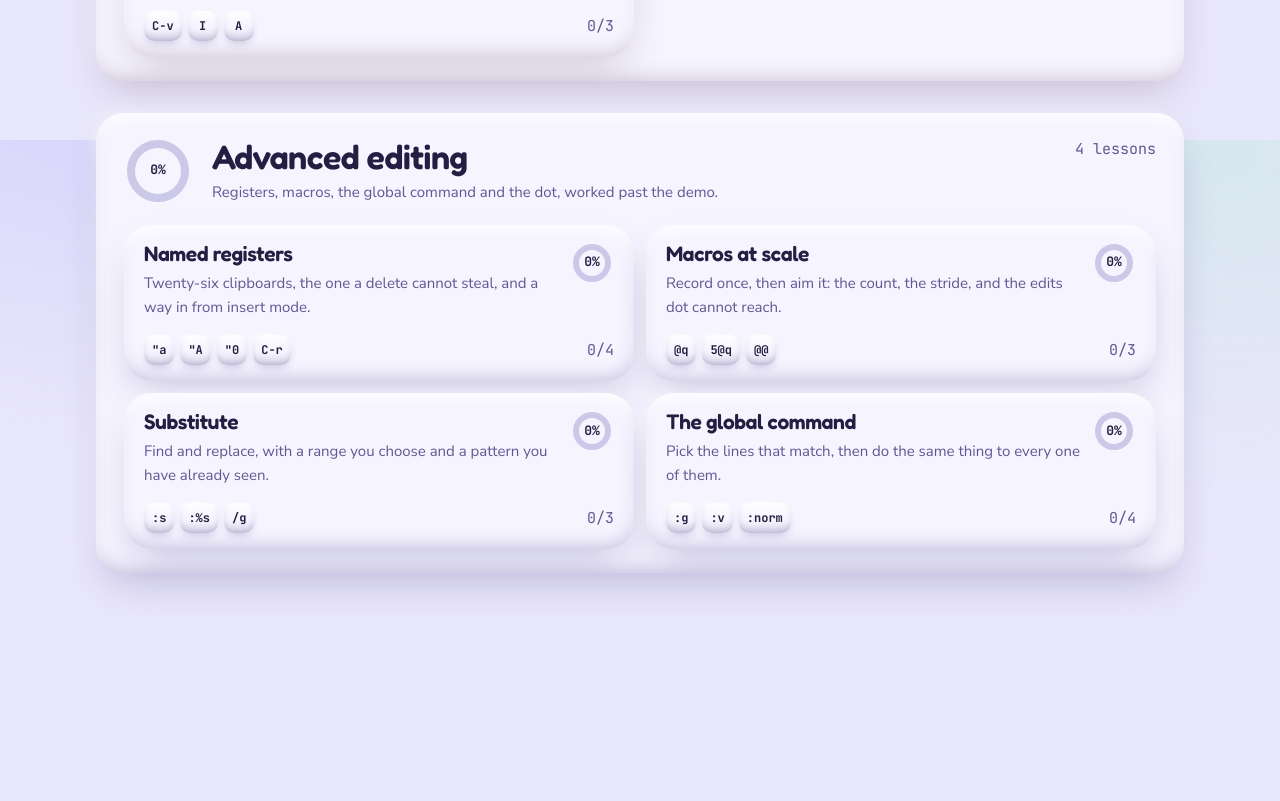
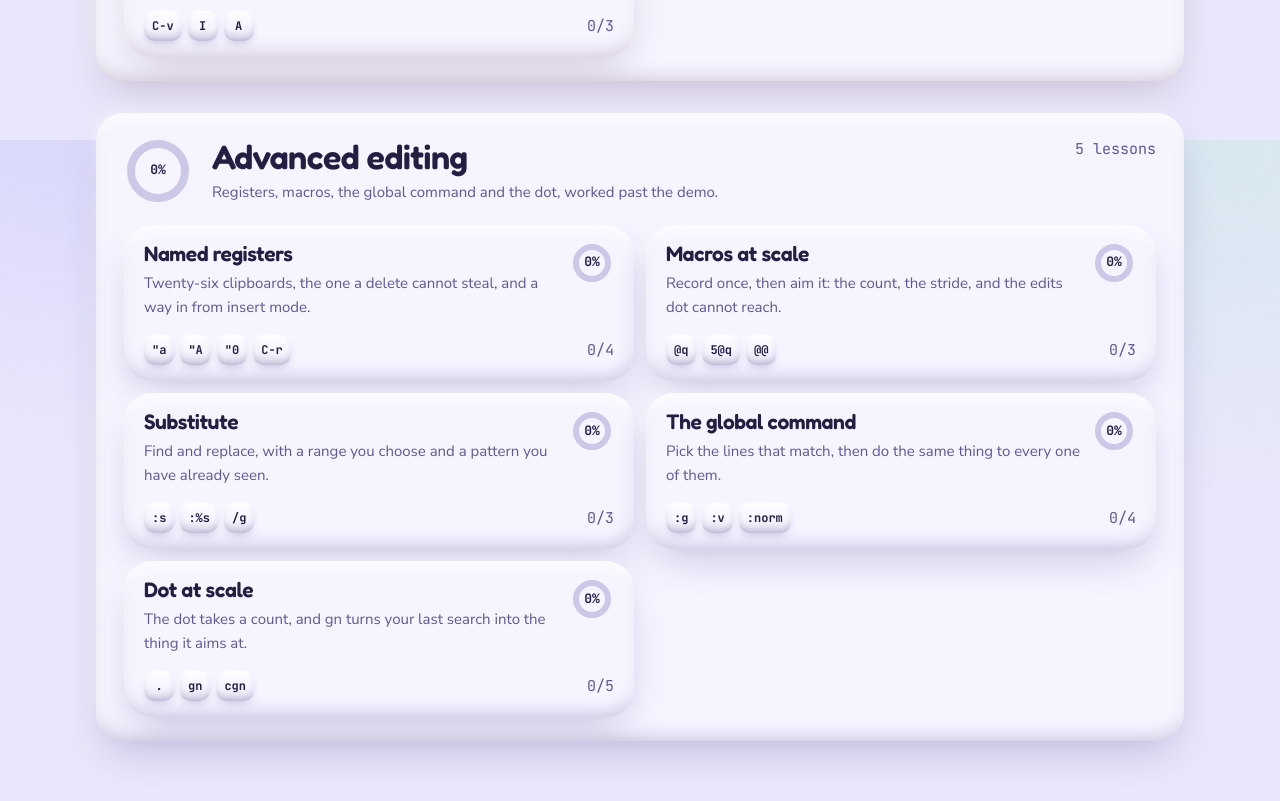
Before and after one commit to DragonUncaged/Vim-Motion, a Next.js app: page /learn in a window 1280 px wide. Shown: the part 4660-5461 px from the top of the page. Before the commit the page ends 5329 px from the top, so only its background shows below. Built offline with nearby package versions, Linux system fonts and the light colour scheme.

Commit message:
Dot at scale lesson

```diff
--- /dev/null
+++ b/content/lessons/advanced/dot-at-scale.ts
@@ -0,0 +1,139 @@
+import type { Lesson } from '../../types';
+
+export const lesson: Lesson = {
+  slug: 'dot-at-scale',
+  title: 'Dot at scale',
+  module: 'advanced',
+  order: 5,
+  keys: ['.', 'gn', 'cgn'],
+  summary: 'The dot takes a count, and gn turns your last search into the thing it aims at.',
+  language: 'text',
+  explanation: [
+    {
+      heading: 'The dot carries the count',
+      body:
+        'Repeat a counted change and the count comes with it: [[3dd]] then [[.]] is six lines ' +
+        'gone. Give the dot a count of its own and that one wins instead — [[dw]] then [[3.]] ' +
+        'deletes three more words, not one. So the count is part of the change, and you can ' +
+        'change your mind about it on the way.',
+    },
+    {
+      heading: 'Search, change, then n and dot',
+      body:
+        'The pairing worth building a habit around is [[/]] to find the first one, the change, ' +
+        'then [[n]] [[.]] [[n]] [[.]] down the file. Two keys per fix, and you see each one ' +
+        'before it happens — which is the difference between this and a `:%s` that has already ' +
+        'edited nine places you were not looking at.',
+    },
+    {
+      heading: 'gn removes the n',
+      body:
+        '[[gn]] selects the next match of your last search — the one you are on, if you are on ' +
+        'one. So [[cgn]] changes it, [[dgn]] deletes it, and because that is a single change, ' +
+        '[[.]] finds the **next** match and does it again. Search once, [[cgn]] once, then hold ' +
+        '[[.]]. It is the closest thing vim has to multiple cursors and it costs one key each.',
+    },
+  ],
+  exercises: [
+    {
+      id: 'counted-dot',
+      prompt: 'Six lines have to go. Delete three of them with one command, then repeat it once.',
+      startDoc: 'keep this\ndrop 1\ndrop 2\ndrop 3\ndrop 4\ndrop 5\ndrop 6\nkeep this too',
+      startCursor: { line: 0, ch: 0 },
+      goal: {
+        type: 'all',
+        goals: [
+          { type: 'doc', expected: 'keep this\nkeep this too' },
+          { type: 'mode', mode: 'normal' },
+        ],
+      },
+      solution: 'j3dd.',
+      par: 5,
+      hint: 'The [[.]] brings the [[3]] along with it.',
+      motions: ['.', '3dd'],
+    },
+    {
+      id: 'new-count',
+      prompt:
+        'Drop all four flags from this command line, using a count on the dot rather than pressing it three more times.',
+      startDoc: 'git log --oneline --graph --decorate --all main',
+      startCursor: { line: 0, ch: 0 },
+      setupKeys: 'ww',
+      goal: {
+        type: 'all',
+        goals: [
+          { type: 'doc', expected: 'git log main' },
+          { type: 'mode', mode: 'normal' },
+        ],
+      },
+      solution: 'dW3.',
+      par: 4,
+      hint: '[[W]] rather than [[w]], or the leading `--` counts as a word of its own.',
+      motions: ['.', 'dW'],
+    },
+    {
+      id: 'search-and-dot',
+      prompt:
+        'Search for `debug`, change the first one to `trace`, then walk the other two with [[n]] and [[.]].',
+      startDoc: 'log.debug("boot")\nlog.debug("ready")\nlog.debug("serve")\nlog.info("done")',
+      startCursor: { line: 0, ch: 0 },
+      goal: {
+        type: 'all',
+        goals: [
+          {
+            type: 'doc',
+            expected: 'log.trace("boot")\nlog.trace("ready")\nlog.trace("serve")\nlog.info("done")',
+          },
+          { type: 'mode', mode: 'normal' },
+        ],
+      },
+      solution: '/debug<CR>ciwtrace<Esc>n.n.',
+      par: 20,
+      hint: 'The `info` line must survive, so this is a walk rather than a `:%s`.',
+      motions: ['.', 'n', 'ciw'],
+    },
+    {
+      id: 'change-gn',
+      prompt:
+        'Same job, without the [[n]]s. Search for `draft`, then change every match with [[cgn]] and two dots.',
+      startDoc: 'const label = "draft";\nconst title = "draft";\nconst slug  = "draft";',
+      startCursor: { line: 0, ch: 0 },
+      goal: {
+        type: 'all',
+        goals: [
+          {
+            type: 'doc',
+            expected: 'const label = "final";\nconst title = "final";\nconst slug  = "final";',
+          },
+          { type: 'mode', mode: 'normal' },
+        ],
+      },
+      solution: '/draft<CR>cgnfinal<Esc>..',
+      par: 18,
+      hint: '[[cgn]] aims itself at the next match, so the dot no longer needs help getting there.',
+      motions: ['cgn', '.'],
+    },
+    {
+      id: 'delete-gn',
+      prompt:
+        'The first argument is redundant everywhere. Search for `ok, ` and delete all three with [[dgn]] and two dots.',
+      startDoc:
+        'assert(ok, "must be ok");\nassert(ok, "must be set");\nassert(ok, "must be live");',
+      startCursor: { line: 0, ch: 0 },
+      goal: {
+        type: 'all',
+        goals: [
+          {
+            type: 'doc',
+            expected: 'assert("must be ok");\nassert("must be set");\nassert("must be live");',
+          },
+          { type: 'mode', mode: 'normal' },
+        ],
+      },
+      solution: '/ok, <CR>dgn..',
+      par: 11,
+      hint: 'The trailing space belongs in the pattern, or you will be left tidying up after it.',
+      motions: ['dgn', '.'],
+    },
+  ],
+};
--- a/content/lessons/advanced/index.ts
+++ b/content/lessons/advanced/index.ts
@@ -3,5 +3,6 @@ import { lesson as registers } from './registers';
 import { lesson as macroWorkflows } from './macro-workflows';
 import { lesson as substitute } from './substitute';
 import { lesson as globalCommand } from './global-command';
+import { lesson as dotAtScale } from './dot-at-scale';
 
-export const lessons: Lesson[] = [registers, macroWorkflows, substitute, globalCommand];
+export const lessons: Lesson[] = [registers, macroWorkflows, substitute, globalCommand, dotAtScale];
```
